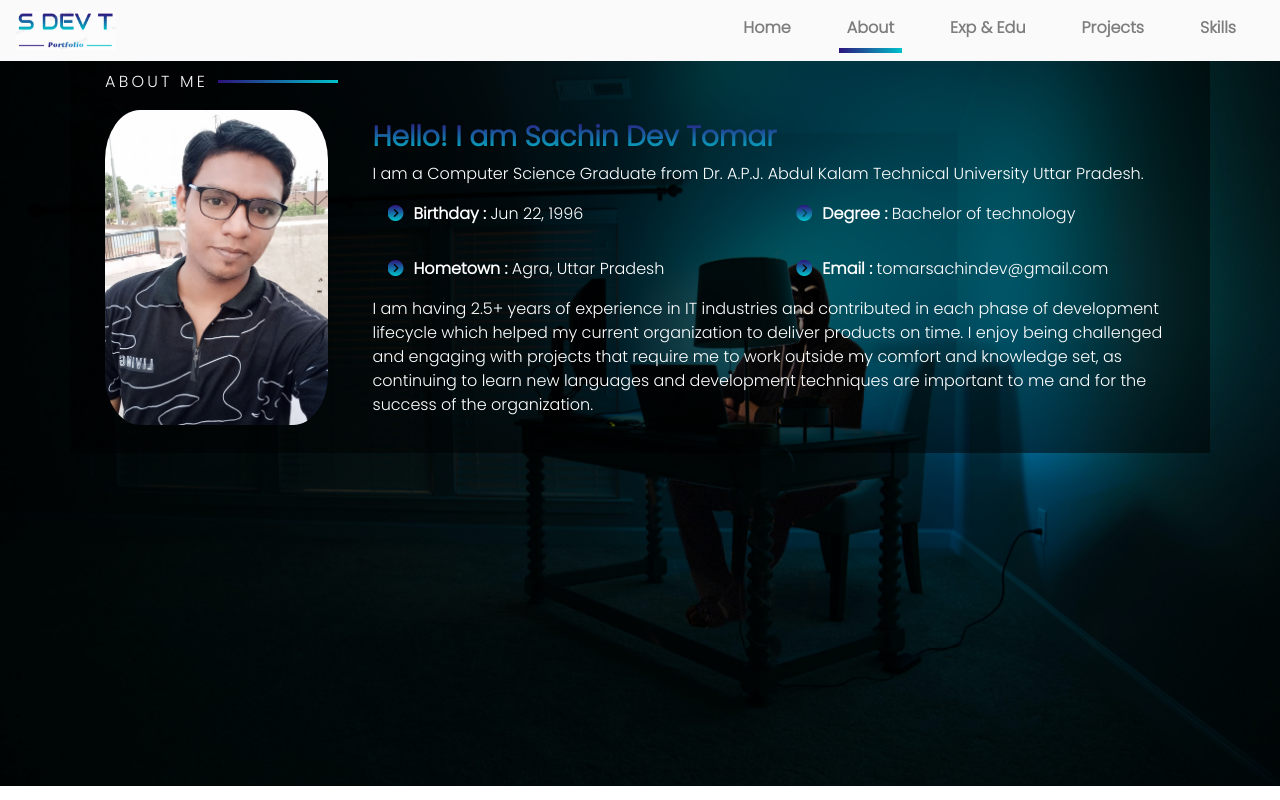
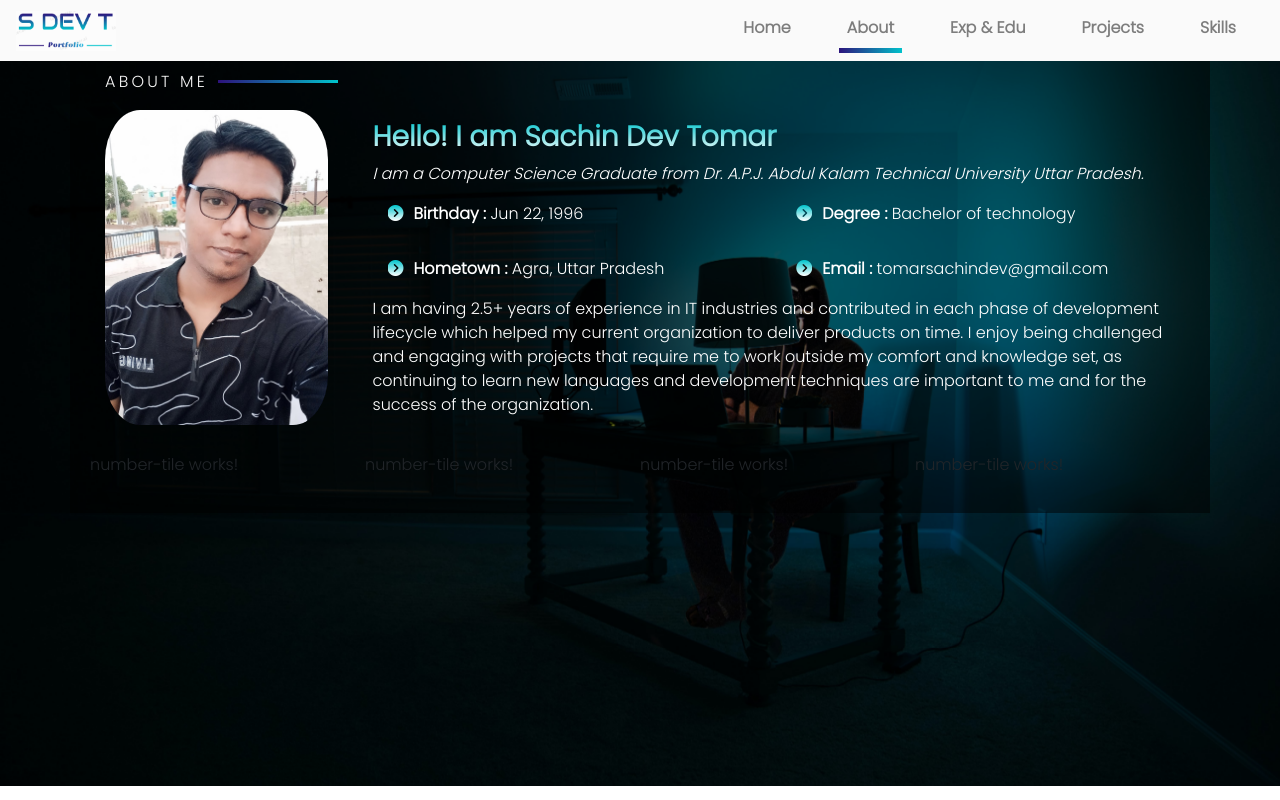
Before and after one commit to sachindevtomar/SDevTPortfolio, an Angular app: page /about in a window 1280 px wide. Built offline with nearby package versions, Linux system fonts and the light colour scheme.

Commit message:
Added number tile component and its data

```diff
--- a/src/app/app.module.ts
+++ b/src/app/app.module.ts
@@ -10,6 +10,7 @@ import { EAndEComponent } from './components/e-and-e/e-and-e.component';
 import { ProjectsComponent } from './components/projects/projects.component';
 import { SkillsComponent } from './components/skills/skills.component';
 import { AboutComponent } from './components/about/about.component';
+import { NumberTileComponent } from './components/number-tile/number-tile.component';
 
 @NgModule({
   declarations: [
@@ -19,7 +20,8 @@ import { AboutComponent } from './components/about/about.component';
     EAndEComponent,
     ProjectsComponent,
     SkillsComponent,
-    AboutComponent
+    AboutComponent,
+    NumberTileComponent
   ],
   imports: [
     BrowserModule,
--- a/src/app/components/about/about.component.html
+++ b/src/app/components/about/about.component.html
@@ -11,7 +11,7 @@
                     </div>
                     <div class="intro-content col-md-9 col-xs-12">
                         <h3 class="primary-name-text">Hello! I am {{data.FullName}}</h3>
-                        <p class="plain-text">{{data.Intro.Short}}</p>
+                        <em><p class="plain-text">{{data.Intro.Short}}</p></em>
                         <div class="container grid-text">
                             <div class="row grid-text-1">
                                 <div class="grid-text-11 col-md-6 grid-text-common">
@@ -32,6 +32,12 @@
                         </div>
                         <p class="plain-text">{{data.Intro.Long}}</p>
                     </div>
+
+                    <div class="row col-md-12 tile-section-main-div">
+                        <div class="col-md-3" *ngFor="let numberTile of data.NumberTiles">
+                            <app-number-tile> </app-number-tile>
+                        </div>
+                    </div>
                 </div>
             </div>
         </section>
--- a/src/app/components/about/about.component.scss
+++ b/src/app/components/about/about.component.scss
@@ -45,7 +45,7 @@
 }
 
 .primary-name-text{
-    background: -webkit-linear-gradient($secondary-color, $primary-color);
+    background: -webkit-linear-gradient($primary-color, white);
     -webkit-background-clip: text;
     background-clip: text;
     -webkit-text-fill-color: transparent;
@@ -63,7 +63,9 @@
 .grid-text-span-i{
     margin-right: 10px;
 }
-
+.tile-section-main-div{
+    margin-top: 20px;
+}
 @media screen and (max-width: 480px) {
     .content-div {
         padding: 10px;
--- /dev/null
+++ b/src/app/components/number-tile/number-tile.component.html
@@ -0,0 +1 @@
+<p>number-tile works!</p>
--- /dev/null
+++ b/src/app/components/number-tile/number-tile.component.ts
@@ -0,0 +1,15 @@
+import { Component, OnInit } from '@angular/core';
+
+@Component({
+  selector: 'app-number-tile',
+  templateUrl: './number-tile.component.html',
+  styleUrls: ['./number-tile.component.scss']
+})
+export class NumberTileComponent implements OnInit {
+
+  constructor() { }
+
+  ngOnInit(): void {
+  }
+
+}
--- a/src/assets/data/data.json
+++ b/src/assets/data/data.json
@@ -16,5 +16,23 @@
         "State": "Uttar Pradesh",
         "EmailId": "tomarsachindev@gmail.com",
         "DOB": "1996-06-22"
-    }
+    },
+    "NumberTiles":[
+        {"Name": "Internships",
+        "Count": 2,
+        "FontAwesomeClass": "fas fa-id-card-alt"
+        },{
+            "Name": "Certifications",
+            "Count": 9,
+            "FontAwesomeClass": "fas fa-award"
+        },{
+            "Name": "Organizations",
+            "Count": 3,
+            "FontAwesomeClass": "fas fa-landmark"
+        },{
+            "Name": "Projects",
+            "Count": 4,
+            "FontAwesomeClass": "fas fa-laptop-code"
+        }
+    ]
 }
```
Also changed, not shown: src/app/model/DataInterfaces.ts (+7 -0 lines), src/app/components/number-tile/number-tile.component.scss (added), 1 other file (tests, documents, lock files or other folders).
